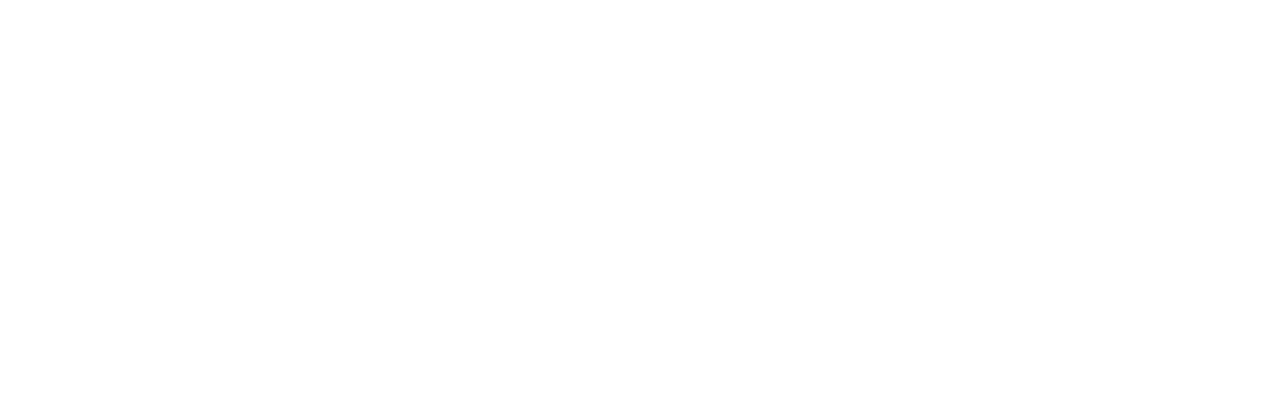
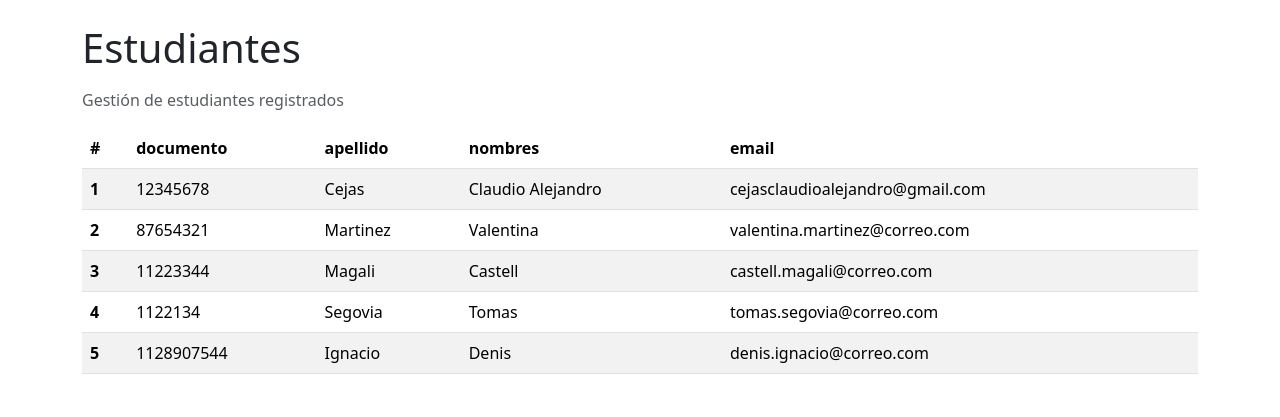
Before and after one commit to valenmar01/progIV, a plain HTML site: page frontend/codigo/estudiantes.html in a window 1280 px wide. Drawn offline with nearby package versions, Linux system fonts and the light colour scheme.

Commit message:
tabla estudiantes dinamica

```diff
--- a/frontend/codigo/estudiantes.html
+++ b/frontend/codigo/estudiantes.html
@@ -1,12 +1,24 @@
-<!DOCTYPE html>
+<!doctype html>
 <html lang="en">
-<head>
-    <meta charset="UTF-8">
-    <meta name="viewport" content="width=device-width, initial-scale=1.0">
-    <link href="https://cdn.jsdelivr.net/npm/bootstrap@5.3.8/dist/css/bootstrap.min.css" rel="stylesheet" integrity="sha384-sRIl4kxILFvY47J16cr9ZwB07vP4J8+LH7qKQnuqkuIAvNWLzeN8tE5YBujZqJLB" crossorigin="anonymous">
-    <title>Document</title>
-</head>
-<body>
+  <head>
+    <meta charset="UTF-8" />
+    <meta name="viewport" content="width=device-width, initial-scale=1.0" />
+    <link
+      href="https://cdn.jsdelivr.net/npm/bootstrap@5.3.8/dist/css/bootstrap.min.css"
+      rel="stylesheet"
+      integrity="sha384-sRIl4kxILFvY47J16cr9ZwB07vP4J8+LH7qKQnuqkuIAvNWLzeN8tE5YBujZqJLB"
+      crossorigin="anonymous"
+    />
+    <title>Estudiantes</title>
+  </head>
+  <body>
+    <main class="container py-4">
+      <h1 class="mb-3">Estudiantes</h1>
+      <p class="text-muted">Gestión de estudiantes registrados</p>
 
-</body>
+      <div id="tabla-estudiantes"></div>
+    </main>
+
+    <script type="module" src="./js/pages/estudiantes.js"></script>
+  </body>
 </html>
--- a/frontend/codigo/js/pages/estudiantes.js
+++ b/frontend/codigo/js/pages/estudiantes.js
@@ -0,0 +1,90 @@
+const estudiantes = [
+    {
+        documento: "12345678",
+        apellido: "Cejas",
+        nombres: "Claudio Alejandro",
+        email: "cejasclaudioalejandro@gmail.com"
+    },
+    {
+        documento: "87654321",
+        apellido: "Martinez",
+        nombres: "Valentina",
+        email: "valentina.martinez@correo.com",
+    },
+    {
+        documento: "11223344",
+        apellido: "Magali",
+        nombres: "Castell",
+        email: "castell.magali@correo.com",
+    },
+    {
+        documento: "1122134",
+        apellido: "Segovia",
+        nombres: "Tomas",
+        email: "tomas.segovia@correo.com",
+    },
+    {
+        documento: "1128907544",
+        apellido: "Ignacio",
+        nombres: "Denis",
+        email: "denis.ignacio@correo.com",
+    },
+
+];
+
+
+
+
+
+const generarTablaEstudiantes = (estudiantes = []) => {
+    const filas = estudiantes.length
+        ? estudiantes
+            .map(
+                (estudiante, index) => `
+						<tr>
+							<th scope="row">${index + 1}</th>
+							<td>${estudiante.documento ?? ""}</td>
+							<td>${estudiante.apellido ?? ""}</td>
+							<td>${estudiante.nombres ?? ""}</td>
+							<td>${estudiante.email ?? ""}</td>
+						</tr>`,
+            )
+            .join("")
+        : `
+				<tr>
+					<td colspan="5" class="text-center py-4">No hay estudiantes para mostrar</td>
+				</tr>`;
+
+    return `
+		<table class="table table-striped table-hover align-middle">
+			<thead>
+				<tr>
+					<th scope="col">#</th>
+					<th scope="col">documento</th>
+					<th scope="col">apellido</th>
+					<th scope="col">nombres</th>
+					<th scope="col">email</th>
+				</tr>
+			</thead>
+			<tbody>
+				${filas}
+			</tbody>
+		</table>`;
+}
+
+
+
+
+
+
+function renderizarTablaEstudiantes() {
+    const contenedor = document.getElementById("tabla-estudiantes");
+
+    if (!contenedor) {
+        return;
+    }
+
+    contenedor.innerHTML = generarTablaEstudiantes(estudiantes);
+}
+
+document.addEventListener("DOMContentLoaded", renderizarTablaEstudiantes);
```
